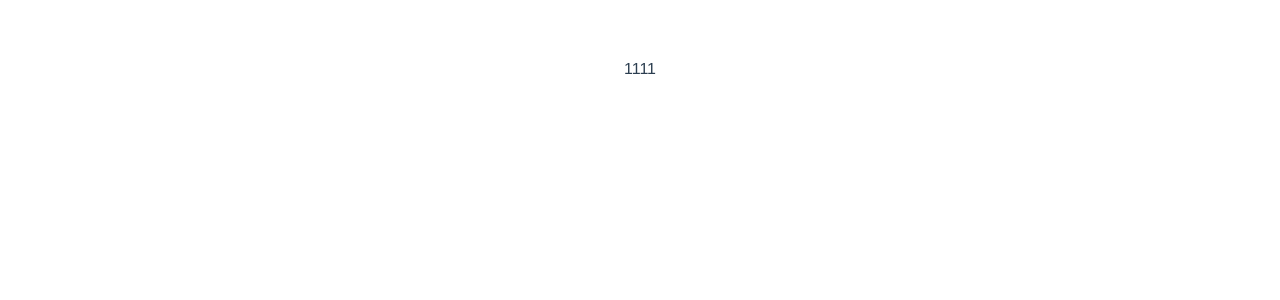
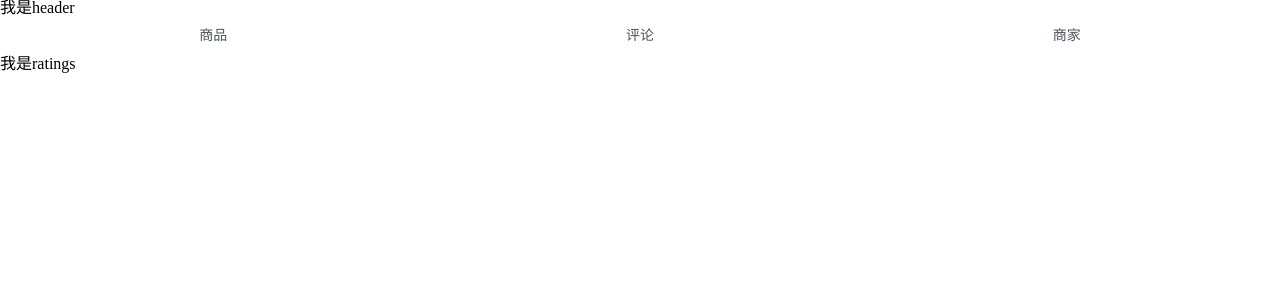
Before and after one commit to Hejifei/sell, a Vue app: page /#/ratings in a window 1280 px wide. Shown: the top 300 px of the page. Built offline with nearby package versions, Linux system fonts and the light colour scheme.

Commit message:
fix 1、new add

```diff
--- a/index.html
+++ b/index.html
@@ -3,6 +3,9 @@
   <head>
     <meta charset="utf-8">
     <title>sell</title>
+    <meta name="viewport"
+        content="width=device-width,initial-scale=1.0,maximum-scale=1.0,minimum-scale=1.0,user-scalable=no">
+  	<link rel="stylesheet" type="text/css" href="static/css/reset.css">
   </head>
   <body>
     <div id="app"></div>
--- a/package.json
+++ b/package.json
@@ -11,6 +11,7 @@
   },
   "dependencies": {
     "vue": "^2.4.2",
+    "vue-resource": "1.0.3",
     "vue-router": "^2.7.0"
   },
   "devDependencies": {
@@ -43,6 +44,8 @@
     "url-loader": "^0.5.8",
     "vue-loader": "^13.0.4",
     "vue-style-loader": "^3.0.1",
+    "stylus": "^0.54.5",
+    "stylus-loader": "^2.1.1",
     "vue-template-compiler": "^2.4.2",
     "webpack": "^2.6.1",
     "webpack-dev-middleware": "^1.10.0",
--- a/src/App.vue
+++ b/src/App.vue
@@ -1,22 +1,39 @@
 <template>
   <div id="app">
-  	1111
+  	<v-header></v-header>
+  	<div class="tab">
+  		<div class="tab-item">
+  			<a v-link="{path:'/goods'}">商品</a>
+  		</div>
+  		<div class="tab-item">
+  			<a v-link="{path:'/ratings'}">评论</a>
+  		</div>
+  		<div class="tab-item">
+  			<a v-link="{path:'/seller'}">商家</a>
+  		</div>
+  	</div>
+  	<router-view></router-view>
   </div>
 </template>
 
 <script>
+	import header from 'components/header/header.vue'
+
 export default {
-  name: 'app'
+  name: 'app',
+  components:{
+  	'v-header':header
+  }
 }
 </script>
 
-<style>
-#app {
-  font-family: 'Avenir', Helvetica, Arial, sans-serif;
-  -webkit-font-smoothing: antialiased;
-  -moz-osx-font-smoothing: grayscale;
-  text-align: center;
-  color: #2c3e50;
-  margin-top: 60px;
-}
+<style  lang="stylus" rel="stylesheet/stylus">
+	.tab{
+		display: flex;width: 100%;height: 40px;line-height: 40px;
+		.tab-item{flex: 1;text-align: center;
+			& > a{display: block;font-size: 14px;color: rgb(77,85,93);
+				&.active{color: rgb(240,20,20);}
+			}
+		}
+	}
 </style>
--- /dev/null
+++ b/src/components/goods/goods.vue
@@ -0,0 +1,10 @@
+<template>
+	<div>我是goods 啊哈哈哈</div>
+</template>
+
+<script type="text/ecmascript-6">
+	export default {}
+</script>
+
+<style lang="stylus" rel="stylesheet/stylus">
+</style>
--- a/src/components/header/header.vue
+++ b/src/components/header/header.vue
@@ -1,8 +1,10 @@
 <template>
+	<div>我是header</div>
 </template>
 
-<script>
+<script type="text/ecmascript-6">
+	export default {}
 </script>
 
-<style>
+<style lang="stylus" rel="stylesheet/stylus">
 </style>
--- /dev/null
+++ b/src/components/ratings/ratings.vue
@@ -0,0 +1,10 @@
+<template>
+	<div>我是ratings</div>
+</template>
+
+<script type="text/ecmascript-6">
+	export default {}
+</script>
+
+<style lang="stylus" rel="stylesheet/stylus">
+</style>
--- /dev/null
+++ b/src/components/seller/seller.vue
@@ -0,0 +1,10 @@
+<template>
+	<div>我是seller</div>
+</template>
+
+<script type="text/ecmascript-6">
+	export default {}
+</script>
+
+<style lang="stylus" rel="stylesheet/stylus">
+</style>
--- a/src/main.js
+++ b/src/main.js
@@ -1,13 +1,36 @@
 // The Vue build version to load with the `import` command
 // (runtime-only or standalone) has been set in webpack.base.conf with an alias.
 import Vue from 'vue'
+import VueRouter from 'vue-router';
 import App from './App'
+import goods from 'components/goods/goods';
+import ratings from 'components/ratings/ratings';
+import seller from 'components/seller/seller';
 
-Vue.config.productionTip = false
+Vue.use(VueRouter);
+
+const routes = [{
+  path: '/',
+  redirect: '/ratings'
+}, {
+  path: '/goods',
+  component: goods
+}, {
+  path: '/ratings',
+  component: ratings
+}, {
+  path: '/seller',
+  component: seller
+}];
+
+const router = new VueRouter({
+  linkActiveClass: 'active',
+  routes
+});
 
 /* eslint-disable no-new */
 new Vue({
   el: '#app',
-  template: '<App/>',
-  components: { App }
-})
+  router,
+  render: h => h(App)
+});
--- /dev/null
+++ b/static/css/reset.css
@@ -0,0 +1,90 @@
+/**
+ * Eric Meyer's Reset CSS v2.0 (http://meyerweb.com/eric/tools/css/reset/)
+ * http://cssreset.com
+ */
+html, body, div, span, applet, object, iframe,
+h1, h2, h3, h4, h5, h6, p, blockquote, pre,
+a, abbr, acronym, address, big, cite, code,
+del, dfn, em, img, ins, kbd, q, s, samp,
+small, strike, strong, sub, sup, tt, var,
+b, u, i, center,
+dl, dt, dd, ol, ul, li,
+fieldset, form, label, legend,
+table, caption, tbody, tfoot, thead, tr, th, td,
+article, aside, canvas, details, embed,
+figure, figcaption, footer, header,
+menu, nav, output, ruby, section, summary,
+time, mark, audio, video, input {
+    margin: 0;
+    padding: 0;
+    border: 0;
+    font-size: 100%;
+    font-weight: normal;
+    vertical-align: baseline;
+}
+
+/* HTML5 display-role reset for older browsers */
+article, aside, details, figcaption, figure,
+footer, header, menu, nav, section {
+    display: block;
+}
+
+body {
+    line-height: 1;
+}
+
+blockquote, q {
+    quotes: none;
+}
+
+blockquote:before, blockquote:after,
+q:before, q:after {
+    content: none;
+}
+
+table {
+    border-collapse: collapse;
+    border-spacing: 0;
+}
+
+/* custom */
+a {
+    color: #7e8c8d;
+    text-decoration: none;
+    -webkit-backface-visibility: hidden;
+}
+
+li {
+    list-style: none;
+}
+
+::-webkit-scrollbar {
+    width: 5px;
+    height: 5px;
+}
+
+::-webkit-scrollbar-track-piece {
+    background-color: rgba(0, 0, 0, 0.2);
+    -webkit-border-radius: 6px;
+}
+
+::-webkit-scrollbar-thumb:vertical {
+    height: 5px;
+    background-color: rgba(125, 125, 125, 0.7);
+    -webkit-border-radius: 6px;
+}
+
+::-webkit-scrollbar-thumb:horizontal {
+    width: 5px;
+    background-color: rgba(125, 125, 125, 0.7);
+    -webkit-border-radius: 6px;
+}
+
+html, body {
+    width: 100%;
+}
+
+body {
+    -webkit-text-size-adjust: none;
+    -webkit-tap-highlight-color: rgba(0, 0, 0, 0);
+}
```
Also changed, not shown: 1 other file (tests, documents, lock files or other folders).
